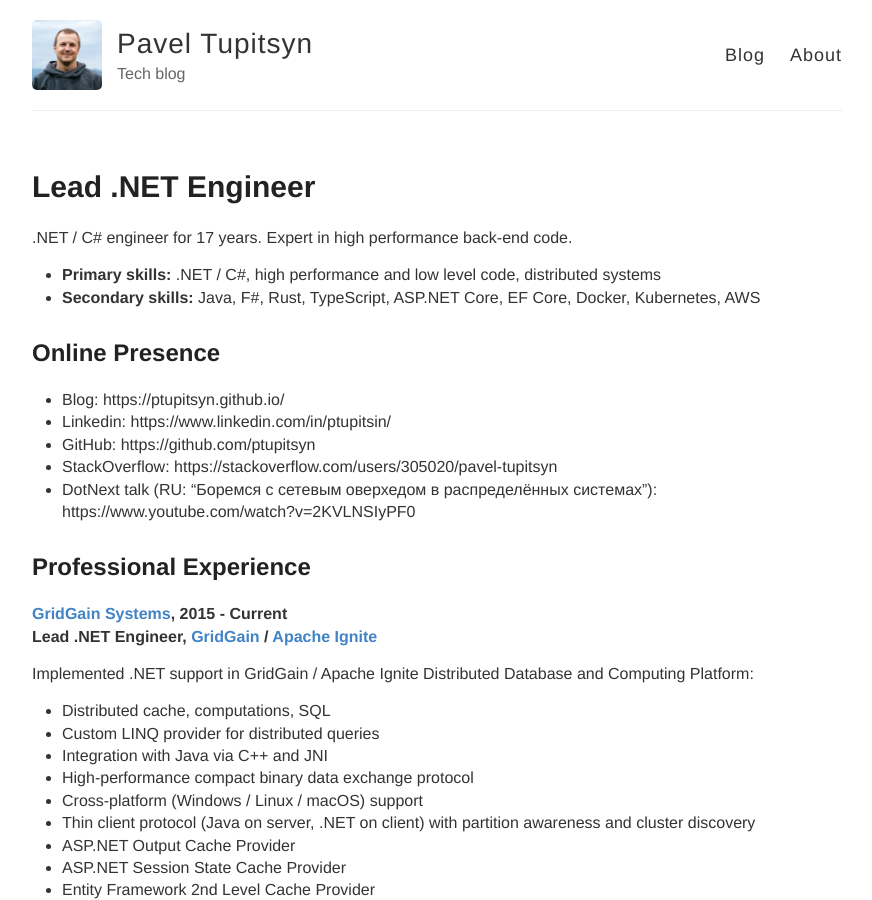
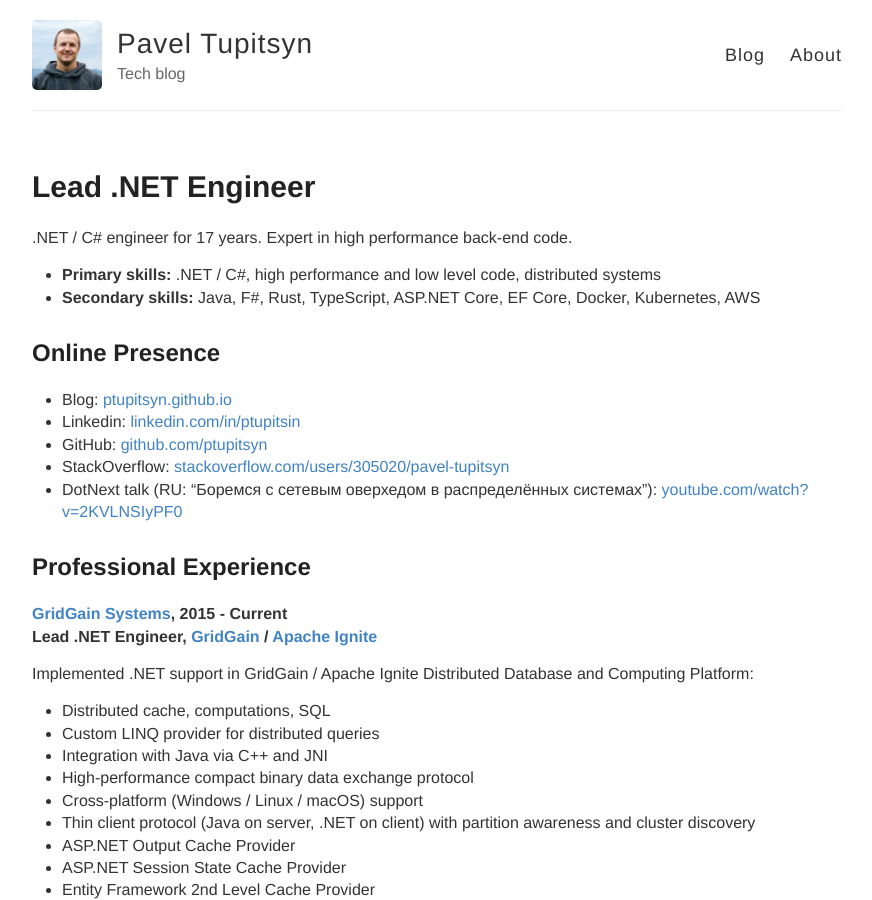
Before and after one commit to ptupitsyn/ptupitsyn.github.io, a Jekyll site: the page built from ptupitsyn_resume.md, in a window 1280 px wide and 900 px high. Shown: the whole window, without its empty margins (203-1075 px from the left). Built offline with Jekyll 4.4.1, drawn with Linux system fonts in a browser that asks for light colours; some of the changed lines change nothing that is shown.

Commit message:
Update resume - fix links

```diff
--- a/ptupitsyn_resume.md
+++ b/ptupitsyn_resume.md
@@ -10,11 +10,11 @@
 - **Secondary skills:** Java, F#, Rust, TypeScript, ASP.NET Core, EF Core, Docker, Kubernetes, AWS
 
 ## Online Presence
-* Blog: https://ptupitsyn.github.io/
-* Linkedin: https://www.linkedin.com/in/ptupitsin/
-* GitHub: https://github.com/ptupitsyn
-* StackOverflow: https://stackoverflow.com/users/305020/pavel-tupitsyn
-* DotNext talk (RU: "Боремся с сетевым оверхедом в распределённых системах"): https://www.youtube.com/watch?v=2KVLNSIyPF0
+* Blog: [ptupitsyn.github.io](https://ptupitsyn.github.io/)
+* Linkedin: [linkedin.com/in/ptupitsin](https://www.linkedin.com/in/ptupitsin/)
+* GitHub: [github.com/ptupitsyn](https://github.com/ptupitsyn)
+* StackOverflow: [stackoverflow.com/users/305020/pavel-tupitsyn](https://stackoverflow.com/users/305020/pavel-tupitsyn)
+* DotNext talk (RU: "Боремся с сетевым оверхедом в распределённых системах"): [youtube.com/watch?v=2KVLNSIyPF0](https://www.youtube.com/watch?v=2KVLNSIyPF0)
 
 ## Professional Experience
 
```
